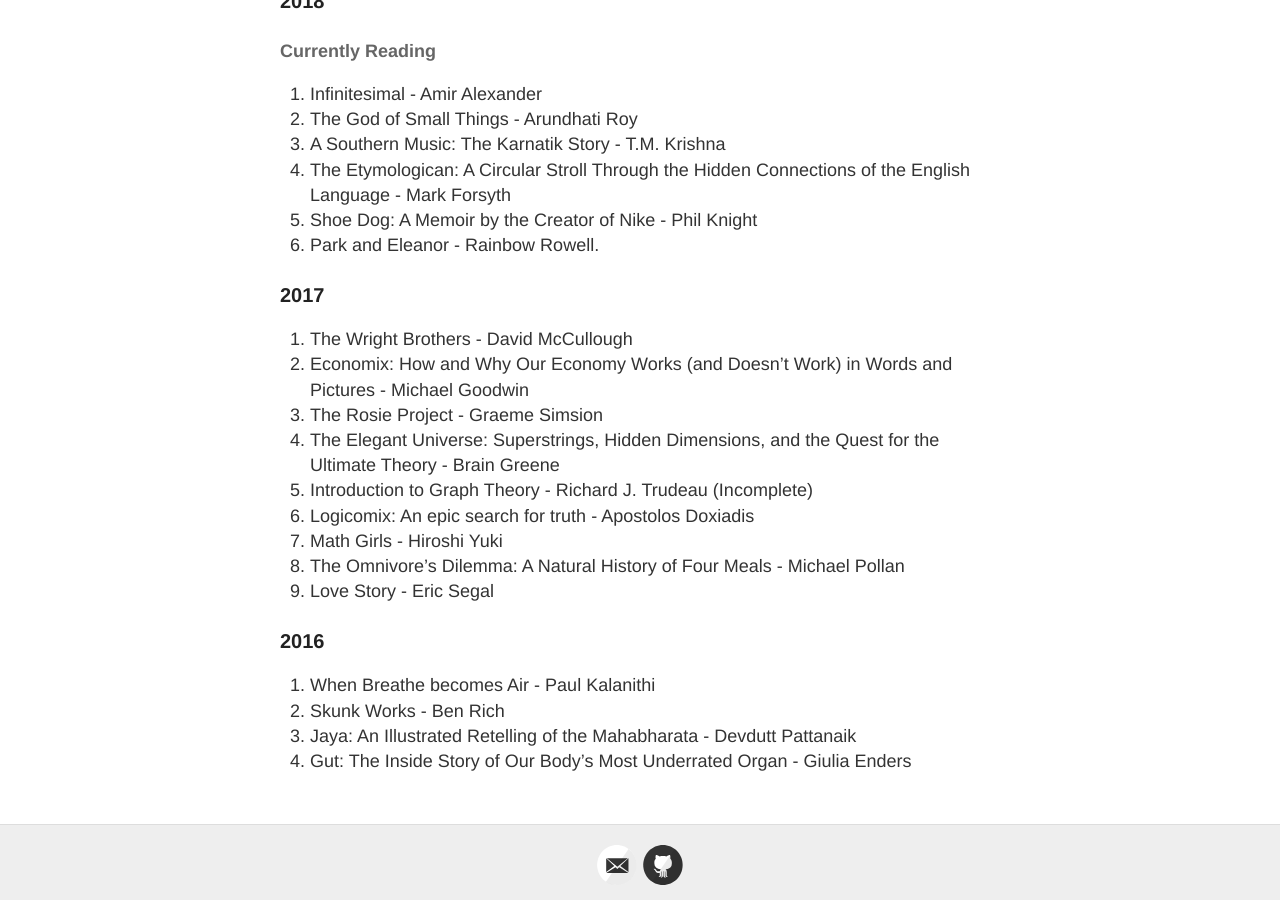
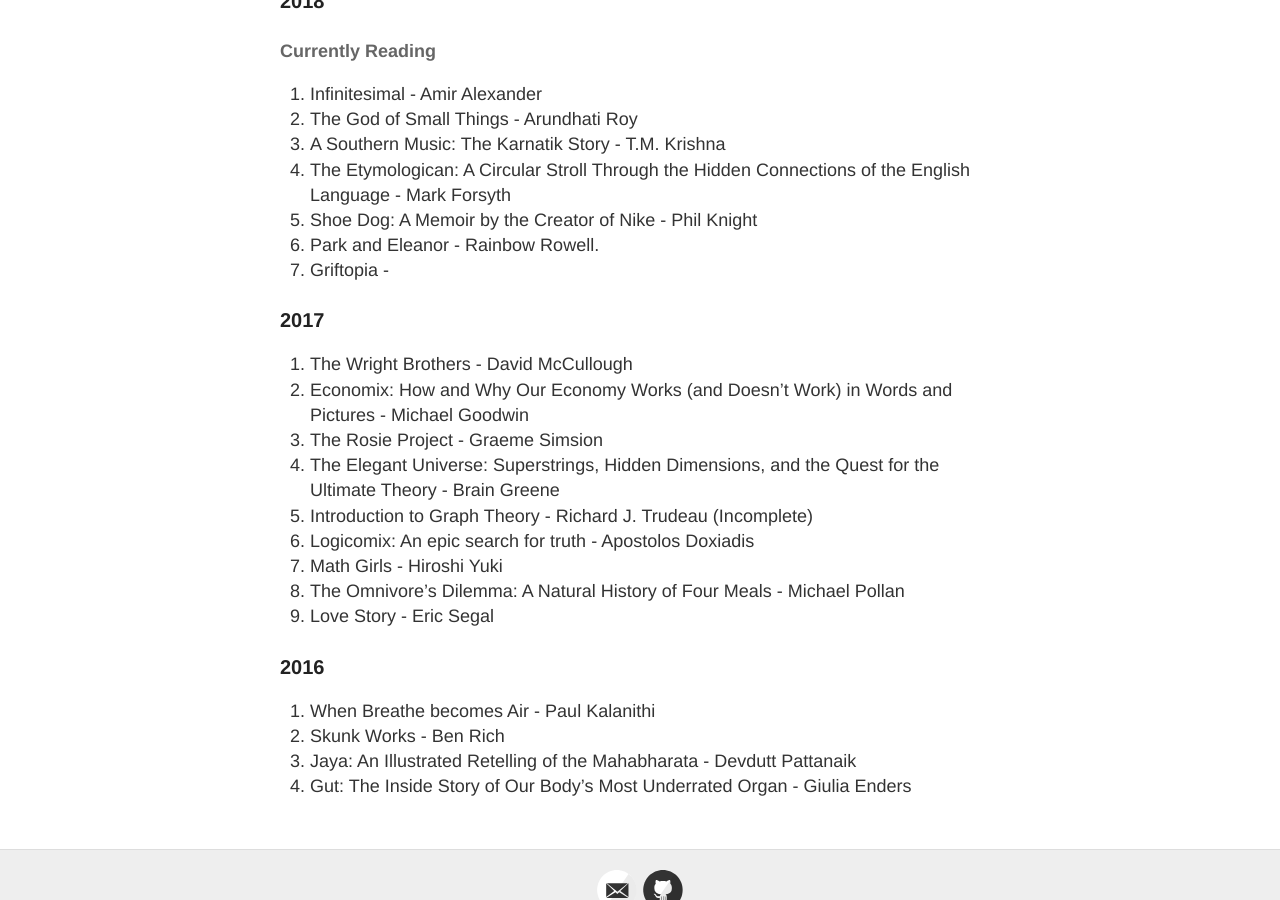
Before and after one commit to kvsrh/kvsrh.github.io.old, a Jekyll site: the page built from reading-list.md, in a window 1280 px wide and 900 px high, scrolled down 537 px. Built offline with Jekyll 4.4.1, drawn with Linux system fonts in a browser that asks for light colours.

```diff
--- a/reading-list.md
+++ b/reading-list.md
@@ -14,6 +14,8 @@ permalink: /reading-list/
 4. The Etymologican: A Circular Stroll Through the Hidden Connections of the English Language - Mark Forsyth
 5. Shoe Dog: A Memoir by the Creator of Nike - Phil Knight
 6. Park and Eleanor - Rainbow Rowell.
+7. Griftopia -
+
 
 ### 2017
 
```
Also changed, not shown: python-notes.md (added).
